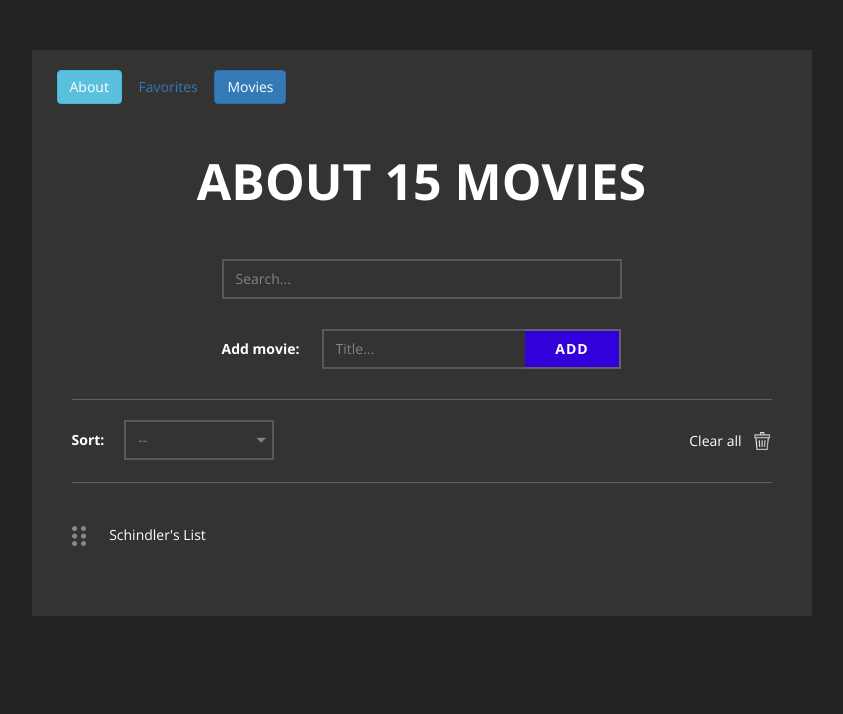
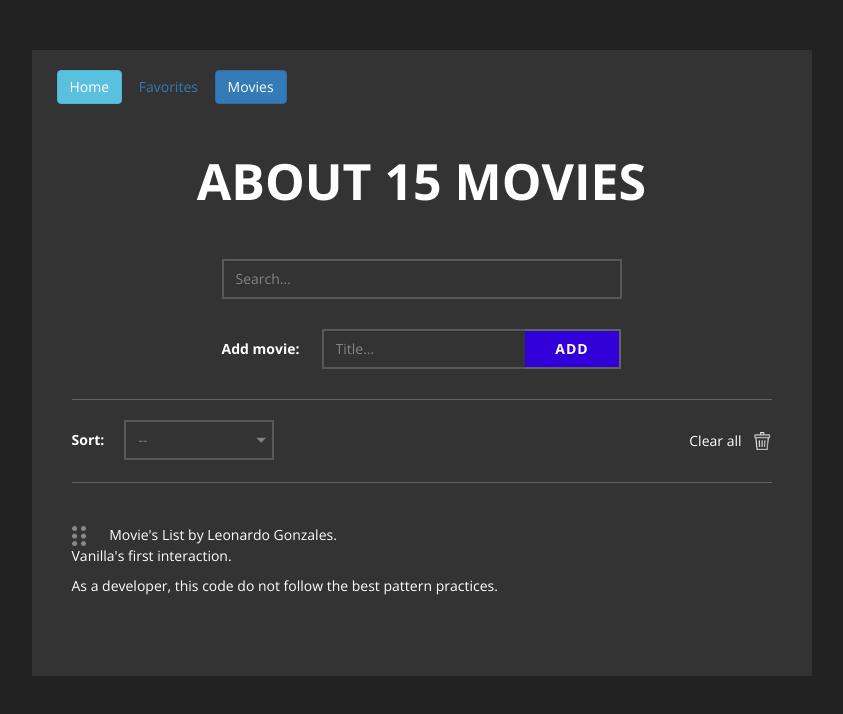
Before and after one commit to lgspezia/vanilla-test, a website: page src/about.html in a window 1280 px wide. Shown: the whole page, without its empty margins (316-1159 px from the left). Drawn offline with nearby package versions, Linux system fonts and the light colour scheme.

Commit message:
Add files via upload

```diff
--- a/src/about.html
+++ b/src/about.html
@@ -18,9 +18,9 @@
 
         <div class="row">
           <div class="col-md">
-          <a type="button" href="src/about.html" class="btn btn-info">About</a>
-          <a type="button" href="src/favorites.html" class="btn btn-link">Favorites</a>
-          <a type="button" href="src/movies.html" class="btn btn-primary">Movies</a>
+          <a type="button" href="../index.html" class="btn btn-info">Home</a>
+          <a type="button" href="favorites.html" class="btn btn-link">Favorites</a>
+          <a type="button" href="movies.html" class="btn btn-primary">Movies</a>
           </div>
         </div>
 
@@ -52,7 +52,9 @@
         <ul class="movies" id="movies">
           <li draggable="true" class="movie">
             <img src="../img/dots.png" alt="drag & drop" class="drag-icon">
-            <span class="title">Schindler's List</span>
+            <span class="title">Movie's List by Leonardo Gonzales.</span>
+            <p>Vanilla's first interaction.
+            <p>As a developer, this code do not follow the best pattern practices.
             <button class="delete"></button>
           </li>
 
```
